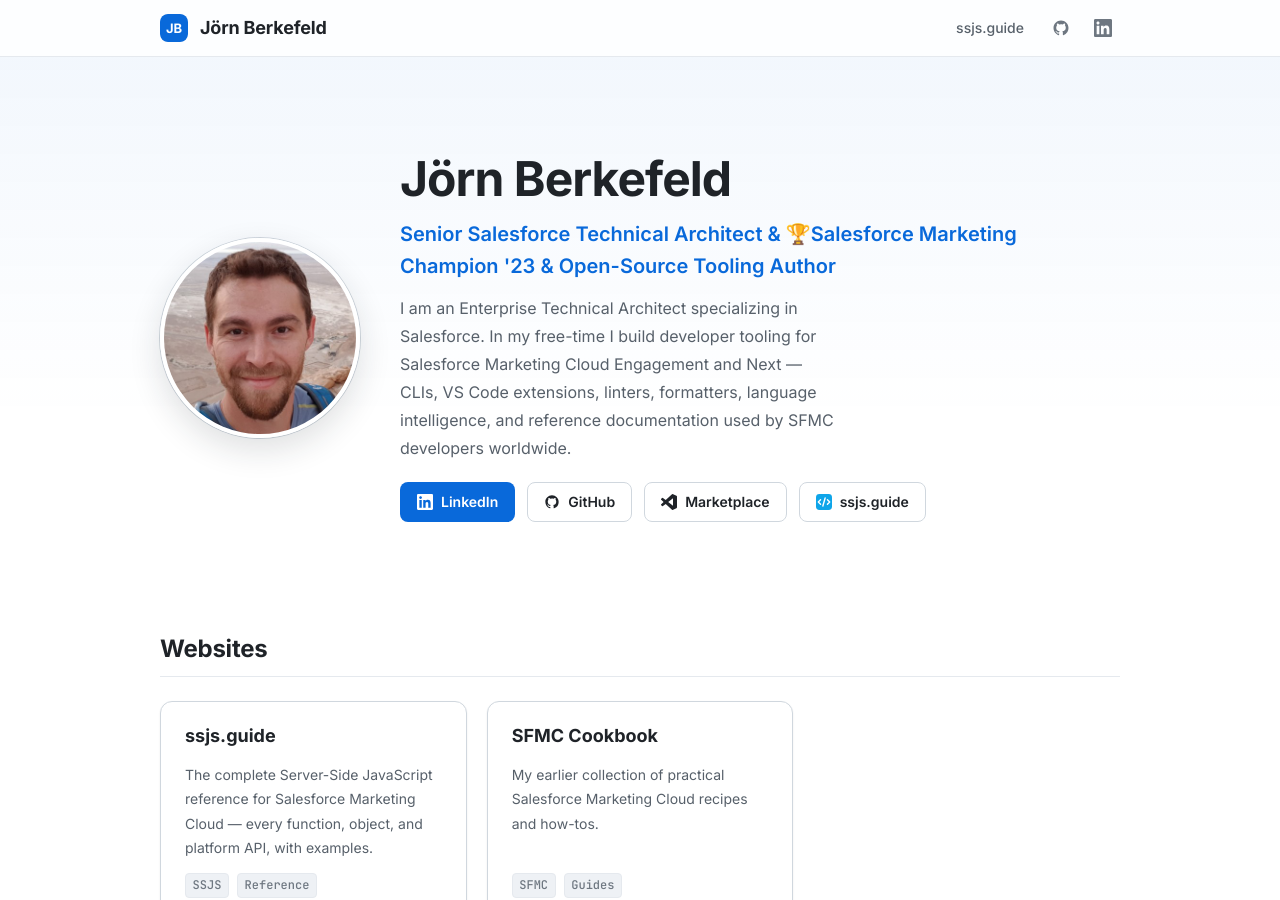
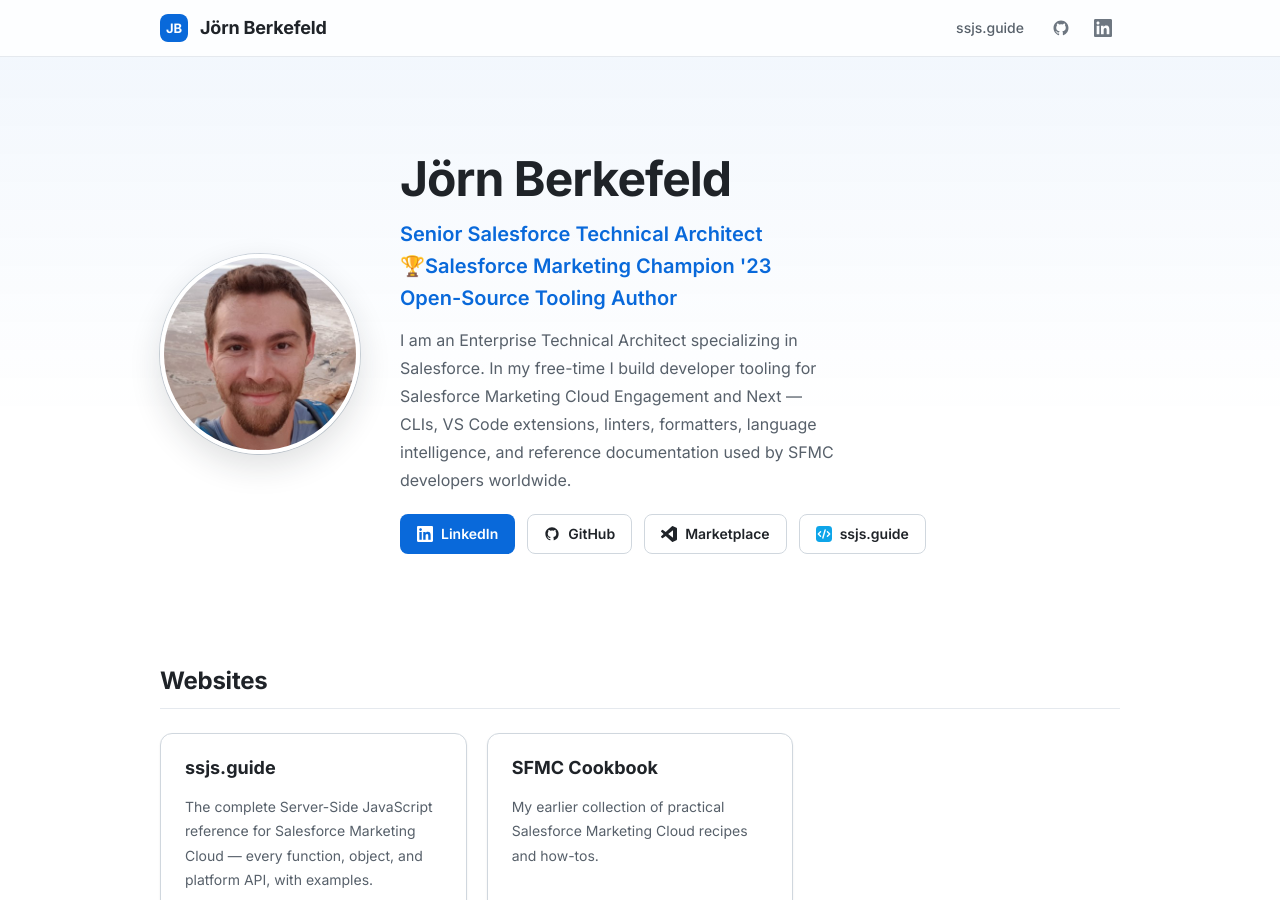
Before and after one commit to JoernBerkefeld/joernberkefeld.com, a Jekyll site: the page built from index.md, in a window 1280 px wide and 900 px high. Built offline with Jekyll 4.4.1, drawn with Linux system fonts in a browser that asks for light colours; comment, search, counter and statistics services are not loaded.

Commit message:
content: split hero role into three lines

```diff
--- a/index.md
+++ b/index.md
@@ -8,7 +8,7 @@ description: "Jörn Berkefeld — Senior Salesforce Technical Architect and open
   <img class="hero-portrait" src="{{ '/assets/portrait.png' | relative_url }}" alt="Portrait of Jörn Berkefeld" width="200" height="200">
   <div class="hero-body">
     <h1 class="hero-name">Jörn Berkefeld</h1>
-    <p class="hero-role">Senior Salesforce Technical Architect &amp; 🏆Salesforce Marketing Champion '23 &amp; Open-Source Tooling Author</p>
+    <p class="hero-role">Senior Salesforce Technical Architect<br>🏆Salesforce Marketing Champion '23<br>Open-Source Tooling Author</p>
     <p class="hero-bio">I am an Enterprise Technical Architect specializing in Salesforce. In my free-time I build developer tooling for Salesforce Marketing Cloud Engagement and Next — CLIs, VS Code extensions, linters, formatters, language intelligence, and reference documentation used by SFMC developers worldwide.</p>
     <div class="hero-cta">
       <a class="btn btn-primary" href="https://www.linkedin.com/in/joernberkefeld/" target="_blank" rel="noopener">
```
